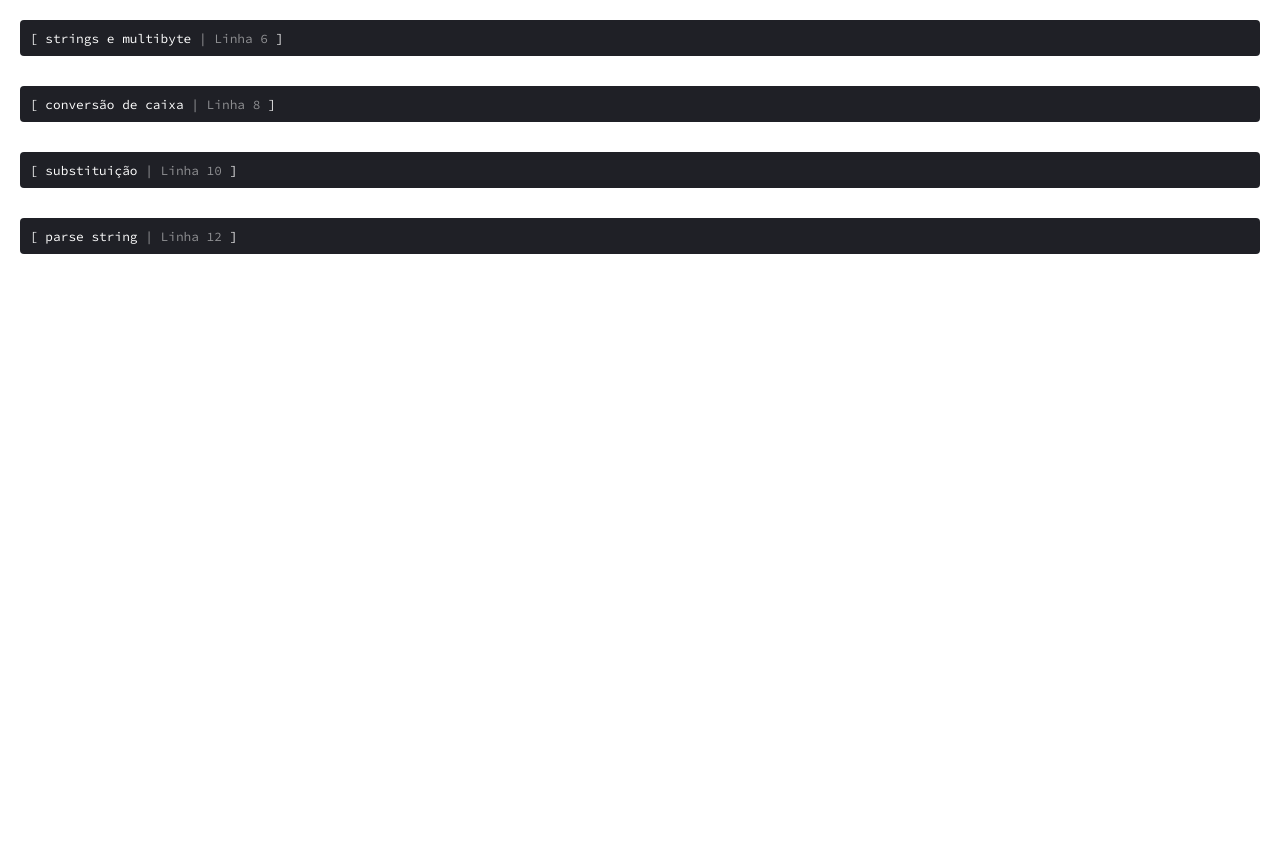
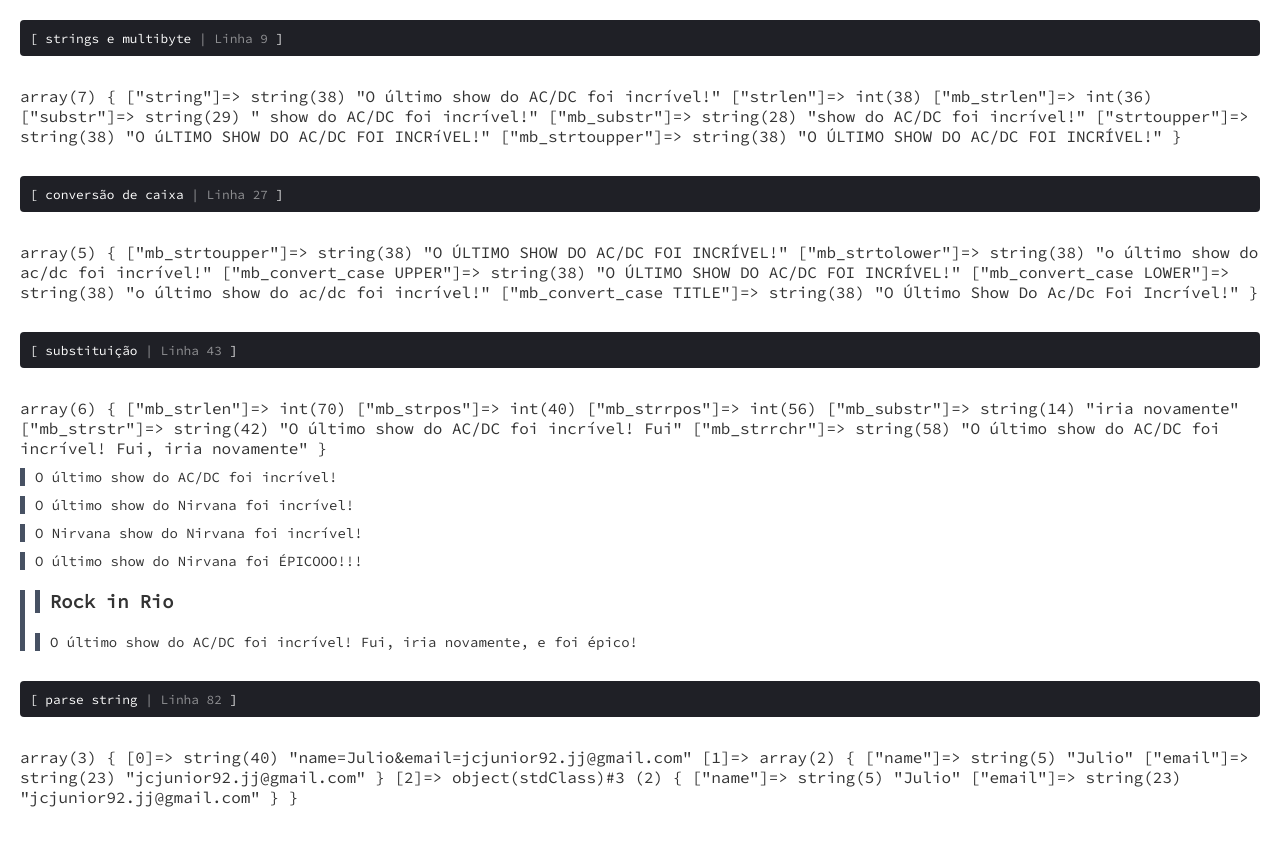
Before and after one commit to JulioCesarOliveiraJR/eduvale2021-2, a PHP site: page / in a window 1280 px wide. Before the commit the page ends 254 px from the top, so only its background shows below. Run offline with PHP 8.4, Linux system fonts and the light colour scheme.

Commit message:
Conteudo 02

```diff
--- a/web_2/conteudo/02 - manipulacao/01 - funcoes-para-strings/index.php
+++ b/web_2/conteudo/02 - manipulacao/01 - funcoes-para-strings/index.php
@@ -3,10 +3,89 @@ require __DIR__ . '/../../_config/funcoes.php';
 
 tituloPagina("01 - Funções para strings");
 
+/*
+ * [ strings e multibyte ] https://php.net/manual/en/ref.mbstring.php
+ */
 CriarTitulo("strings e multibyte", __LINE__);
 
+$string = "O último show do AC/DC foi incrível!";
+
+var_dump([
+    "string" => $string,
+    "strlen" => strlen($string),
+    "mb_strlen" => mb_strlen($string),
+    "substr" => substr($string, "9"),
+    "mb_substr" => mb_substr($string, "9"),
+    "strtoupper" => strtoupper($string),
+    "mb_strtoupper" => mb_strtoupper($string),
+]);
+
+
+/**
+ * [ conversão de caixa ] https://php.net/manual/en/function.mb-convert-case.php
+ */
 CriarTitulo("conversão de caixa", __LINE__);
 
+$mbString = $string;
+
+var_dump([
+    "mb_strtoupper" => mb_strtoupper($mbString),
+    "mb_strtolower" => mb_strtolower($mbString),
+    "mb_convert_case UPPER" => mb_convert_case($mbString, MB_CASE_UPPER),
+    "mb_convert_case LOWER" => mb_convert_case($mbString, MB_CASE_LOWER),
+    "mb_convert_case TITLE" => mb_convert_case($mbString, MB_CASE_TITLE),
+]);
+
+
+/**
+ * [ substituição ] multibyte and replace
+ */
 CriarTitulo("substituição", __LINE__);
+$mbReplace = $mbString . " Fui, iria novamente, e foi épico!";
 
+var_dump([
+    "mb_strlen" => mb_strlen($mbReplace),
+    "mb_strpos" => mb_strpos($mbReplace, ", "),
+    "mb_strrpos" => mb_strrpos($mbReplace, ", "),
+    "mb_substr" => mb_substr($mbReplace, 40 + 2, 14),
+    "mb_strstr" => mb_strstr($mbReplace, ", ", true),
+    "mb_strrchr" => mb_strrchr($mbReplace, ", ", true)
+]);
+
+
+$mbStrReplace = $string;
+
+echo "<p>", $mbStrReplace, "</p>";
+echo "<p>", str_replace("AC/DC", "Nirvana", $mbStrReplace), "</p>";
+echo "<p>", str_replace(["AC/DC", "eu fui", "último"], "Nirvana", $mbStrReplace), "</p>";
+echo "<p>", str_replace(["AC/DC", "incrível"], ["Nirvana", "ÉPICOOO!!"], $mbStrReplace), "</p>";
+
+
+$article = <<<ROCK
+   <article>
+      <h3>event</h3>
+      <p>desc</p>
+   </article>
+ROCK;
+
+$articleData = [
+    "event" => "Rock in Rio",
+    "desc" => $mbReplace
+];
+
+echo str_replace(array_keys($articleData), array_values($articleData), $article);
+
+
+/**
+ * [ parse string ] parse_str | mb_parse_str
+ */
 CriarTitulo("parse string", __LINE__);
+
+$endPoint = "name=Julio&email=jcjunior92.jj@gmail.com";
+mb_parse_str($endPoint, $parseEndPoint);
+
+var_dump([
+    $endPoint,
+    $parseEndPoint,
+    (object)$parseEndPoint
+]);
```
Also changed, not shown: web_2/conteudo/02 - manipulacao/02 - funcoes-para-arrays/index.php (+107 -0 lines).
